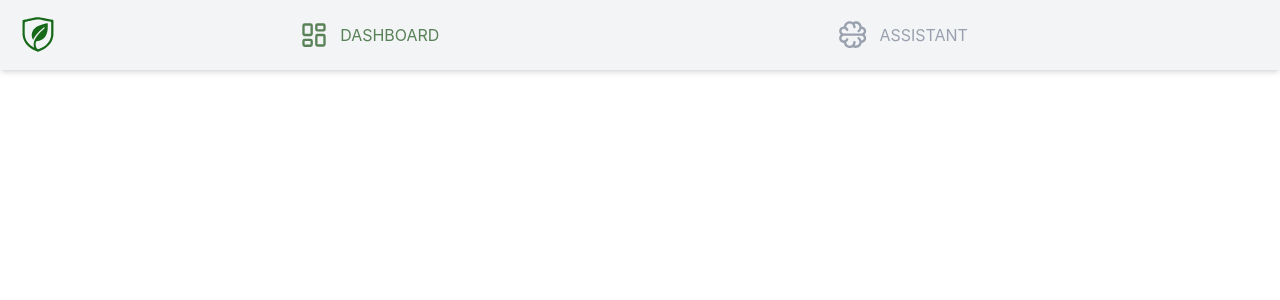
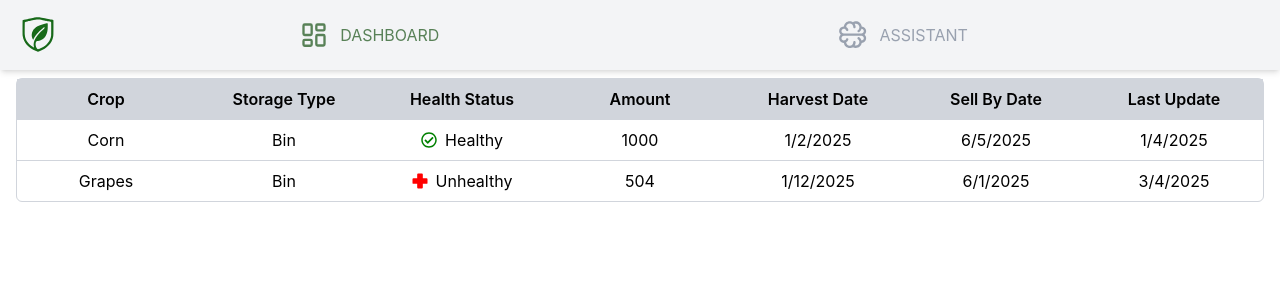
Before and after one commit to patrickchen8/wildhacks25, a React (Vite) app: page / in a window 1280 px wide. Shown: the top 300 px of the page. Built offline with nearby package versions, Linux system fonts and the light colour scheme; no server answers.

Commit message:
rows and table

```diff
--- a/package.json
+++ b/package.json
@@ -19,6 +19,7 @@
     "@tailwindcss/vite": "^4.1.3",
     "react": "^19.0.0",
     "react-dom": "^19.0.0",
+    "react-icons": "^5.5.0",
     "react-router-dom": "^7.5.0",
     "tailwindcss": "^4.1.3"
   },
--- a/src/Components/Row.jsx
+++ b/src/Components/Row.jsx
@@ -1,8 +1,11 @@
+import { FaRegCheckCircle } from "react-icons/fa";
+import { GiHealthNormal } from "react-icons/gi";
+
 
 const Row = ({crop, storageType, isHealthy, amount, harvestDate, sellByDate, lastUpdateDate}) => {
 
     return (
-        <div className="flex justify-between border-t-1 border-gray-300 py-2 mx-2">
+        <div className="flex justify-between border-t-1 border-gray-300 py-2">
             <p className="w-[200px] text-center">
                 {crop}
             </p>
@@ -12,7 +15,15 @@ const Row = ({crop, storageType, isHealthy, amount, harvestDate, sellByDate, las
             </div>
 
             {
-                isHealthy ? <div className="w-[200px] text-center"> Healthy </div> : <div className="w-[200px] text-center"> Unhealthy </div>
+                isHealthy ? <div className="w-[200px] flex justify-center items-center">
+                                <FaRegCheckCircle color="green"/>
+                                 <p className="ml-2">Healthy</p>
+                            </div>
+                            :
+                            <div className="w-[200px] flex justify-center items-center">
+                                <GiHealthNormal color="red"/>
+                                 <p className="ml-2">Unhealthy</p>
+                            </div>
             }
 
             <div className="w-[200px] text-center">
--- a/src/Components/Table.jsx
+++ b/src/Components/Table.jsx
@@ -3,9 +3,9 @@ import Row from './Row'
 const Table = () => {
 
     return (
-    <div className="flex flex-col mx-2 border-1 border-gray-300 rounded-md bg-tan">
+    <div className="flex flex-col mx-4 mt-2 border-1 border-gray-300 rounded-md">
         {/* Header */}
-        <div className="flex justify-between mx-2 py-2 bg-tan">
+        <div className="flex justify-between py-2 bg-gray-300">
             <p className="w-[200px] text-center font-semibold"> Crop </p>
             <p className="w-[200px] text-center font-semibold"> Storage Type </p>
             <p className="w-[200px] text-center font-semibold"> Health Status </p>
@@ -27,8 +27,8 @@ const Table = () => {
 
         <Row crop="Grapes"
              storageType="Bin"
-             isHealthy={true}
-             amount={1000}
+             isHealthy={false}
+             amount={504}
              harvestDate="1/12/2025"
              sellByDate="6/1/2025"
              lastUpdateDate="3/4/2025"/>
--- a/src/Pages/Dashboard.jsx
+++ b/src/Pages/Dashboard.jsx
@@ -1,9 +1,12 @@
 import Navbar from "../Components/Navbar.jsx";
+import Table from '../Components/Table'
+
 
 const Dashboard = () => {
     return (
     <div>
         <Navbar/>
+        <Table/>
     </div>
     )
 }
--- a/src/Pages/HomePage.jsx
+++ /dev/null
@@ -1,8 +0,0 @@
-import Table from '../Components/Table'
-
-const HomePage = () => {
-
-    return (<Table/>)
-}
-
-export default HomePage;
```
Also changed, not shown: 1 other file (tests, documents, lock files or other folders).
